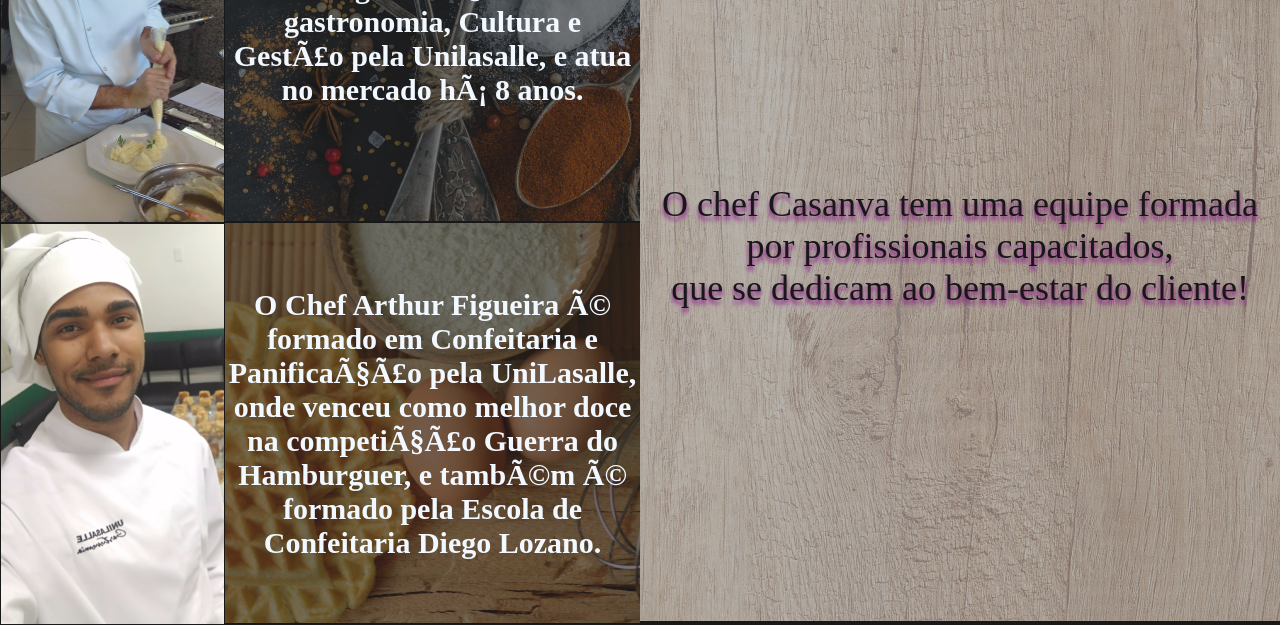
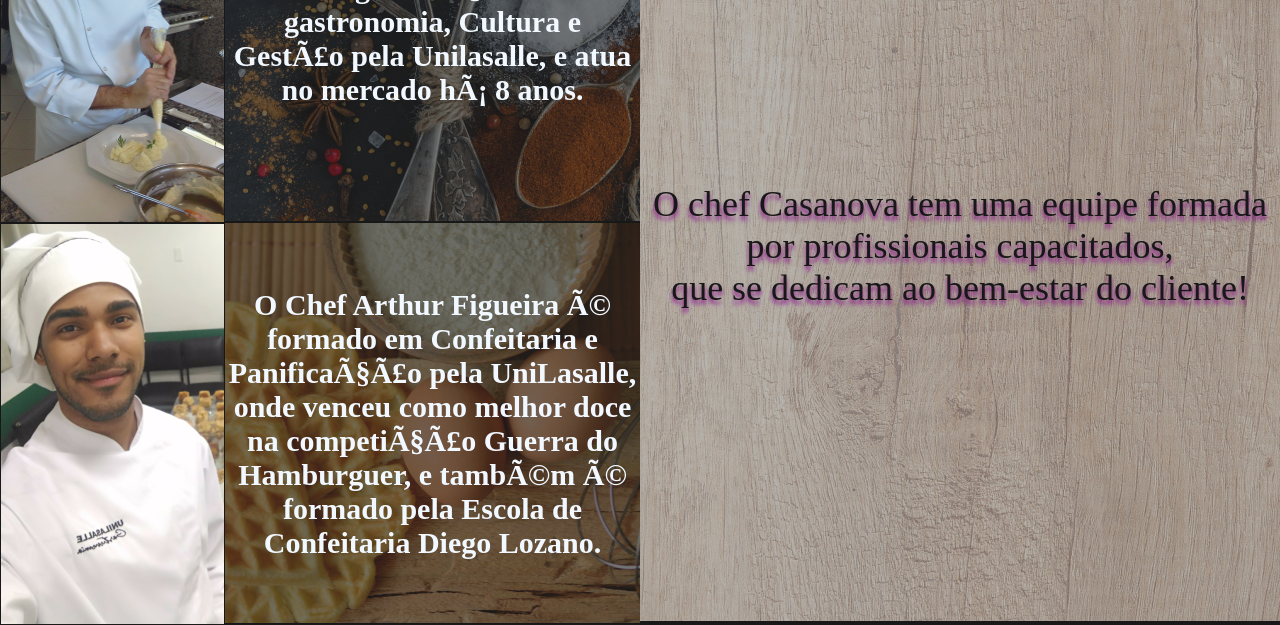
Before and after one commit to arthurfig/ChefCasanova-carousel, a plain HTML site: page sobre.html in a window 1280 px wide. Shown: the part 179-804 px from the top of the page. Drawn offline with Linux system fonts and the light colour scheme.

Commit message:
Update sobre.html

```diff
--- a/sobre.html
+++ b/sobre.html
@@ -47,7 +47,7 @@
 
                      </ul>
                    </div>
-                 <p class="textabout">O chef Casanva tem uma equipe formada por profissionais capacitados,</br> que se dedicam ao bem-estar do cliente!</p>
+                 <p class="textabout">O chef Casanova tem uma equipe formada por profissionais capacitados,</br> que se dedicam ao bem-estar do cliente!</p>
 
                </nav>
             </img>
```
